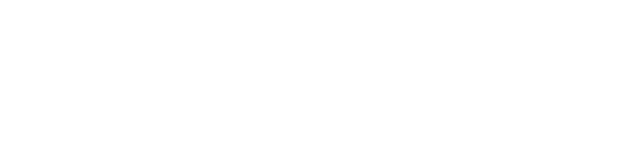
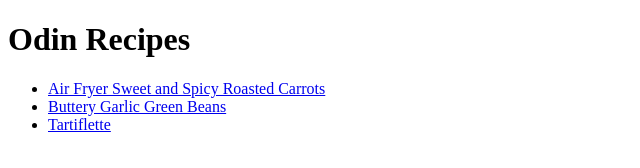
Before and after one commit to BoomBill/odin-recipes, a plain HTML site: page index.html in a window 1280 px wide. Shown: the whole page, without its empty margins (0-640 px from the left). Drawn offline with Linux system fonts and the light colour scheme.

Commit message:
Final index.html

```diff
--- a/index.html
+++ b/index.html
@@ -2,9 +2,14 @@
 <html lang="en">
     <head>
         <meta charset="UTF-8">
-        <title></title>
+        <title>Odin Recipes</title>
     </head>
     <body>
-
+        <h1>Odin Recipes</h1>
+        <ul>
+            <li><a href="../odin-recipes/recipes/roasted-carrots.html">Air Fryer Sweet and Spicy Roasted Carrots</li>
+            <li><a href="../odin-recipes/recipes/green-beans.html">Buttery Garlic Green Beans</li>
+            <li><a href="../odin-recipes/recipes/tartiflette.html">Tartiflette</li>
+        </ul>
     </body>
 </html>
```
